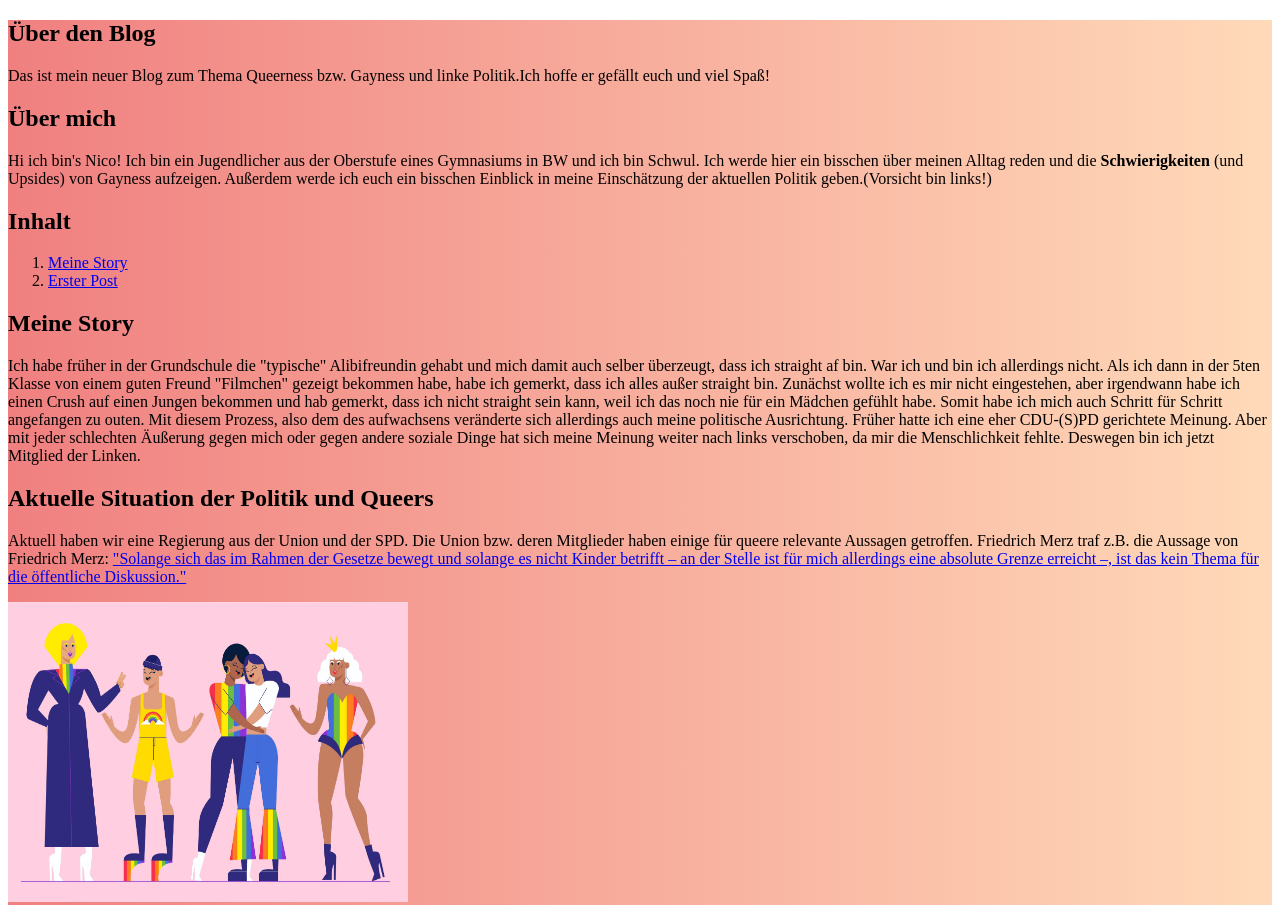
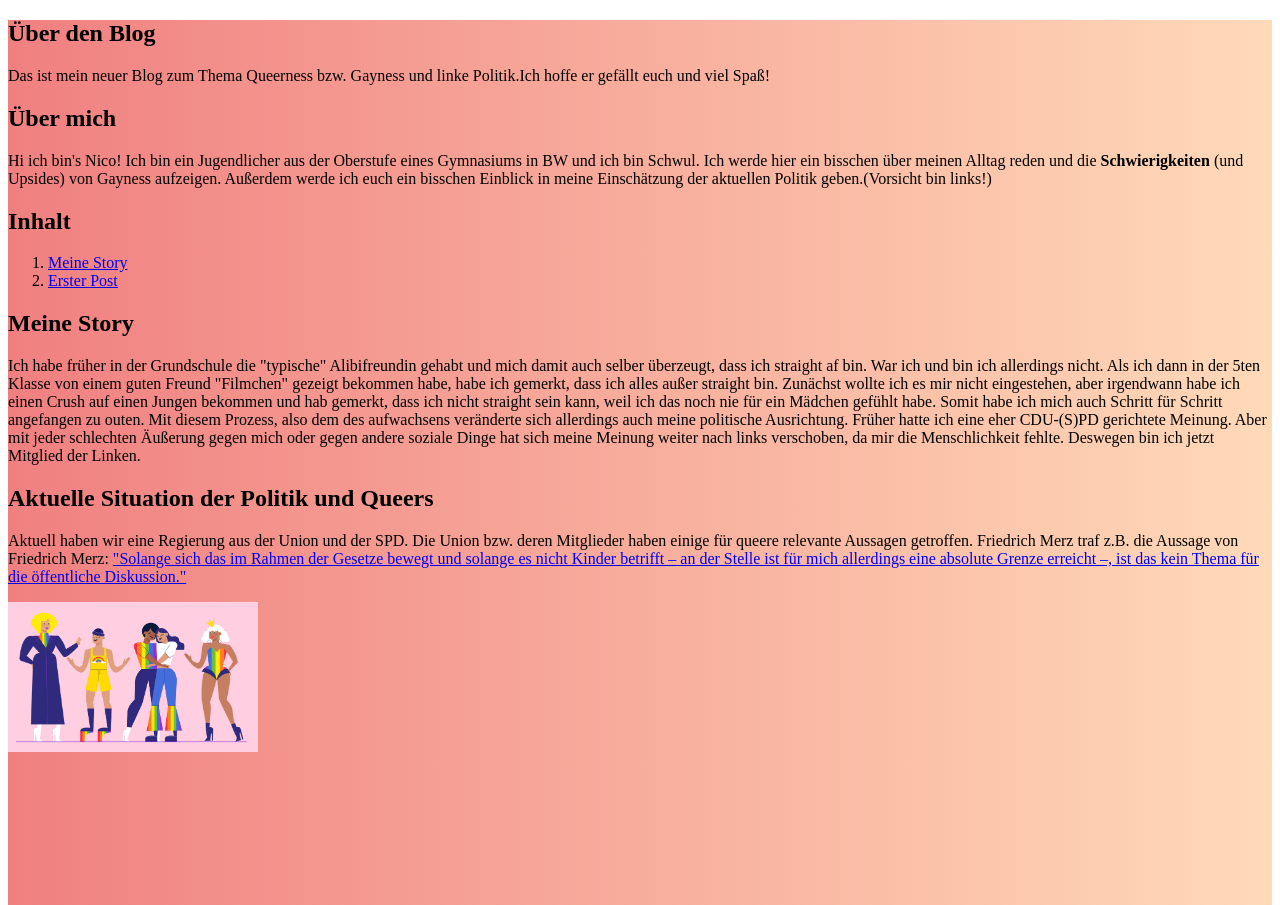
Before and after one commit to gayyyyyyblog/test, a plain HTML site: page index.html in a window 1280 px wide. Shown: the top 905 px of the page. Drawn offline with Linux system fonts and the light colour scheme.

Commit message:
Update index.html

```diff
--- a/index.html
+++ b/index.html
@@ -29,7 +29,7 @@
 		</div>
 		<div id="Erster Post"><h2>Aktuelle Situation der Politik und Queers</h2>
 			<p>Aktuell haben wir eine Regierung aus der Union und der SPD. Die Union bzw. deren Mitglieder haben einige für queere relevante Aussagen getroffen. Friedrich Merz traf z.B. die Aussage von Friedrich Merz: <a href=https://www.zeit.de/politik/deutschland/2020-09/homosexualitaet-friedrich-merz-aeusserung-kindesmissbrauch-kritik-bundeskanzler target="_blank">"Solange sich das im Rahmen der Gesetze bewegt und solange es nicht Kinder betrifft – an der Stelle ist für mich allerdings eine absolute Grenze erreicht –, ist das kein Thema für die öffentliche Diskussion."</a></p>
-		<img src="5350453.jpg" alt="Cartoon mit Regenbohenflagge und Menschen" width="400" height="300">
+		<img src="5350453.jpg" alt="Cartoon mit Regenbohenflagge und Menschen" width="250" height="150">
 		</div>
 	</div>
 		</body>
```
